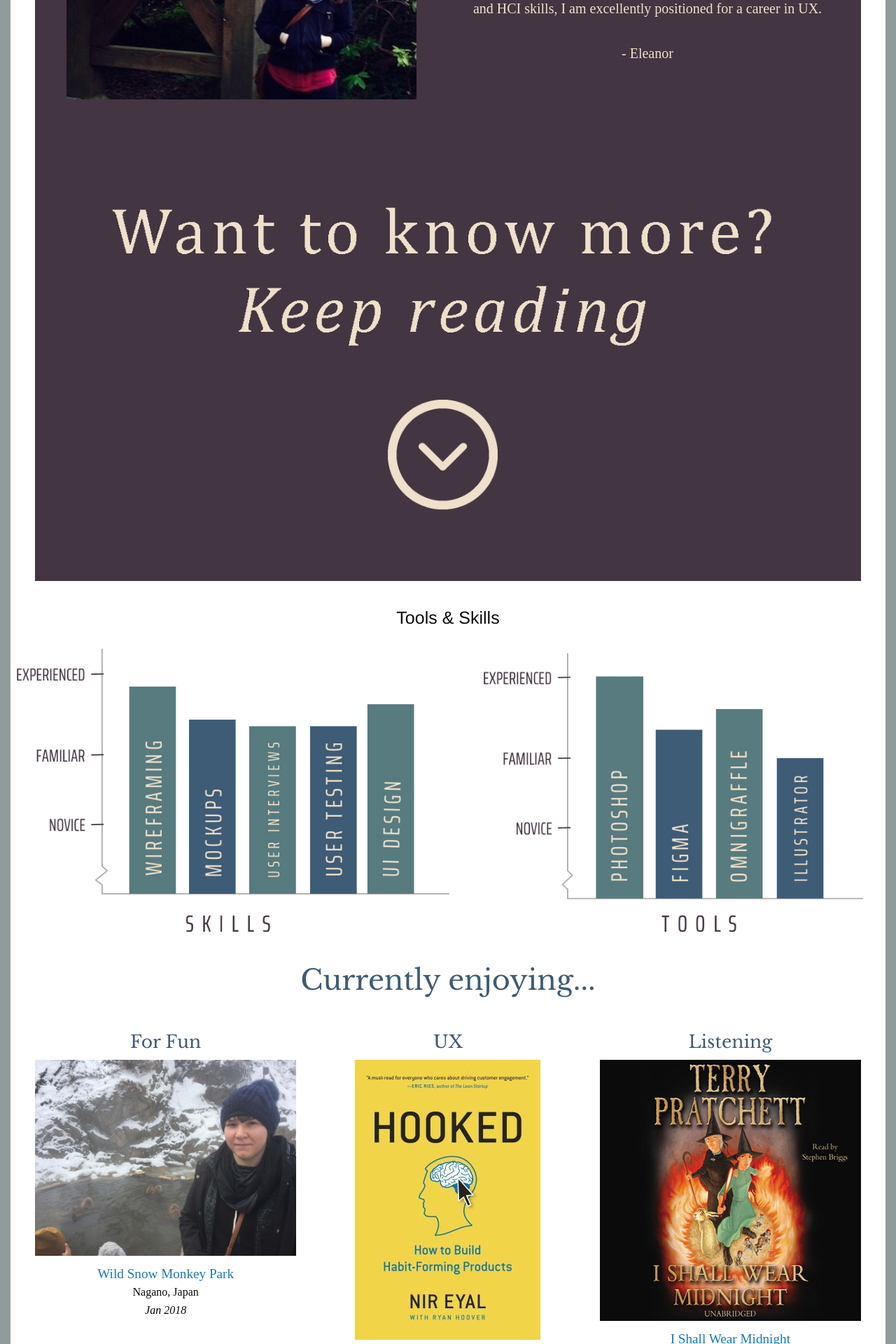
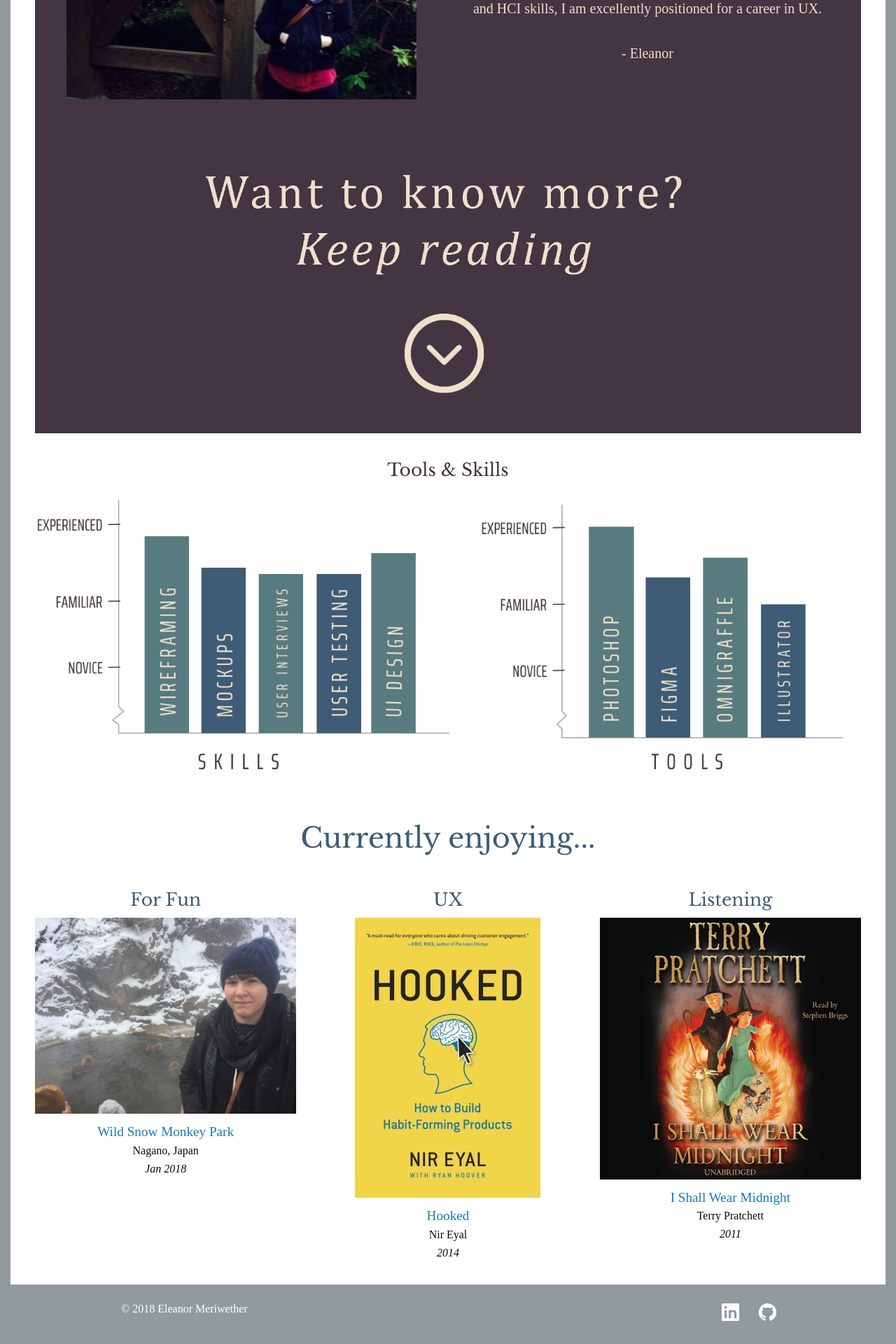
Before and after one commit to emeriwether/emeriwether.github.io, a Jekyll site: the page built from j_about.html, in a window 1280 px wide. Shown: the part 566-2486 px from the top of the page at 70% size. Built offline with Jekyll 4.4.1, drawn with Linux system fonts in a browser that asks for light colours; some web fonts are replaced.

Commit message:
ct prev cm

```diff
--- a/css/app.css
+++ b/css/app.css
@@ -112,8 +112,12 @@
 
 /*640px and above*/
 @media screen and (min-width: 39.939em) {
+    #toolsSkills {
+        padding: 0 30px 30px 30px;
+    }
+
     #moreAboutMe {
-        padding: 50px;
+        padding: 20px 200px;
     }
 
     .role {
--- a/css/home.css
+++ b/css/home.css
@@ -110,3 +110,8 @@ h2 {
 .projDescrip {
     margin-bottom: 0;
 }
+
+#toolsSkillsTitle {
+    font-family: "Libre Baskerville";
+    color: #443542;
+}
--- a/j_about.html
+++ b/j_about.html
@@ -17,9 +17,9 @@ category: main
                         <div class="cell" id="moreAboutMe"><img src="img/about/moreAboutMe.png"></div>
                     </div>
 
-                    <div class="cell"><h4>Tools &amp; Skills</h4></div>
+                    <div class="cell"><h4 id="toolsSkillsTitle">Tools &amp; Skills</h4></div>
 
-                    <div class="cell"><img src="img/about/toolsAndSkillsGraphs.jpg"></div>
+                    <div class="cell" id="toolsSkills"><img src="img/about/toolsAndSkillsGraphs.jpg"></div>
 
                     <aside class="cell">
                         <div class="grid-container" id="aboutMeLikes">
```
